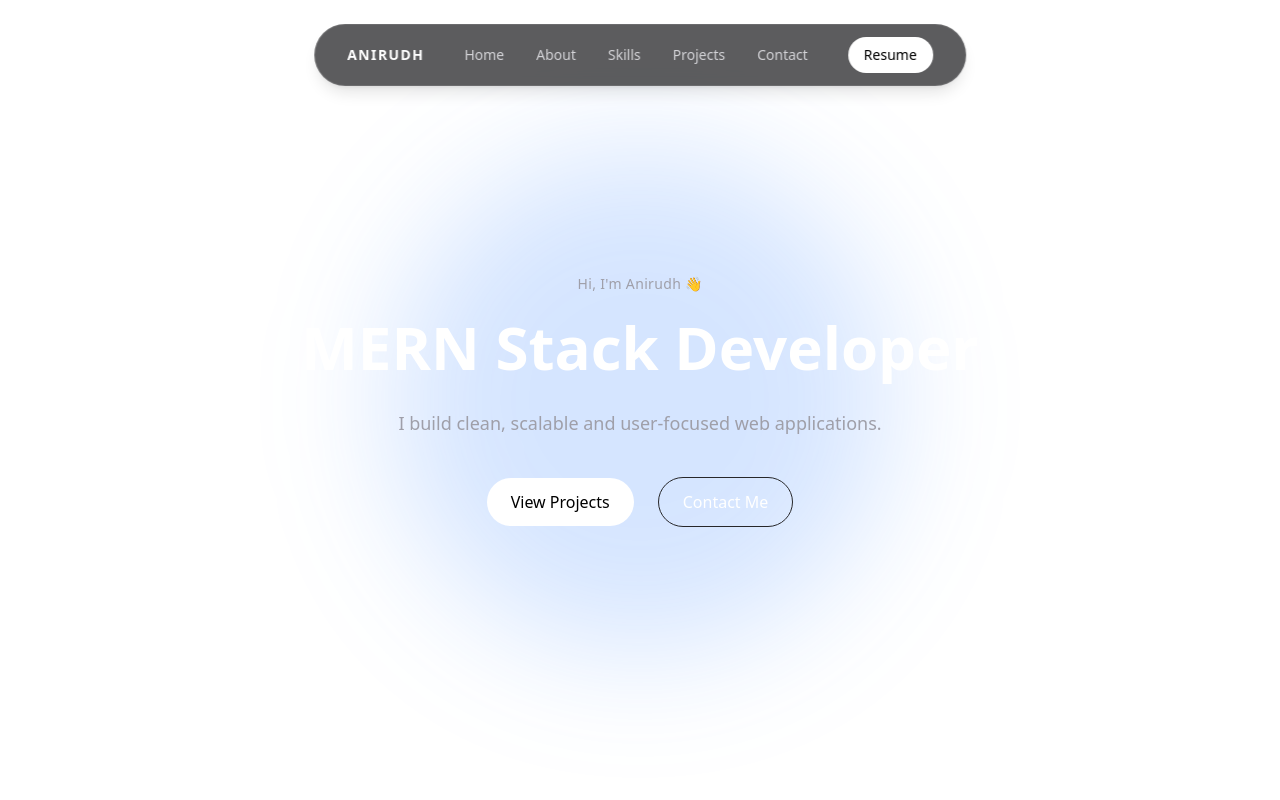
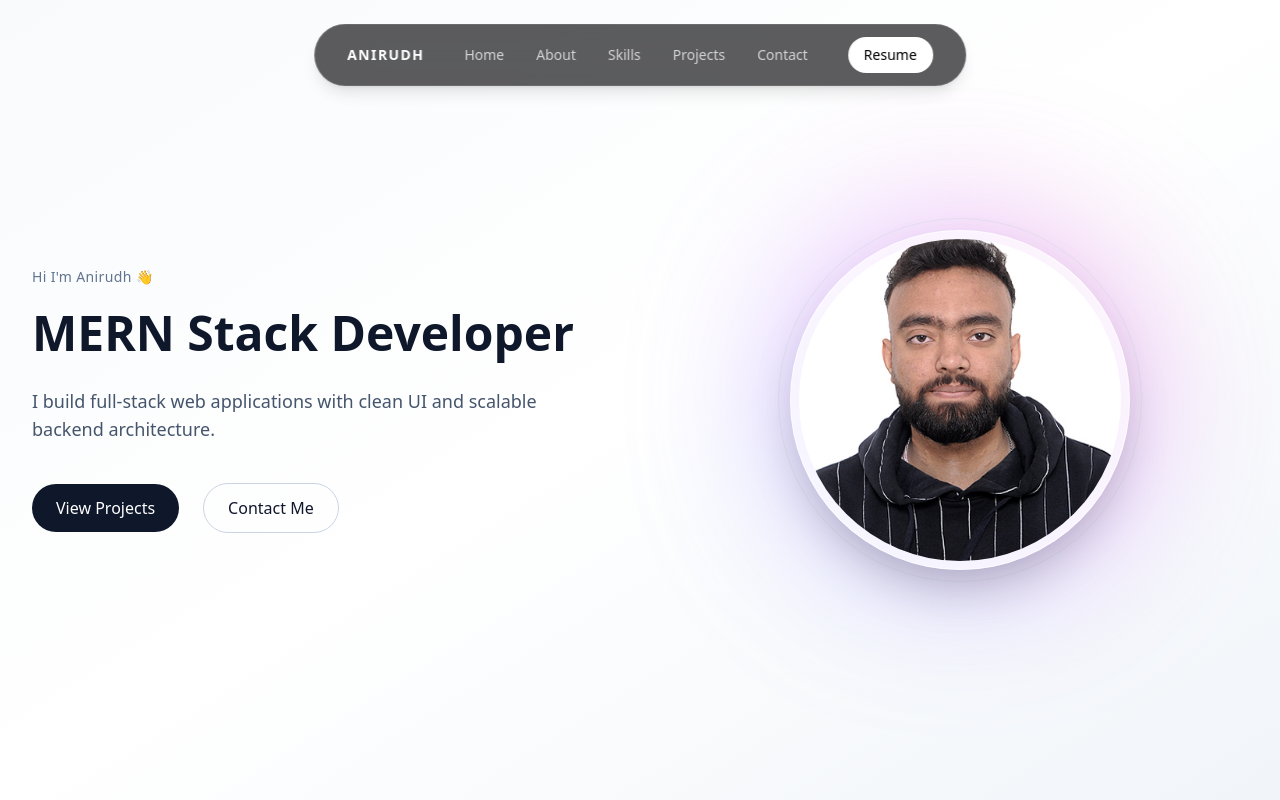
Before and after one commit to anirudh-1404/MyPortfolio, a React (Vite) app: page / in a window 1280 px wide. Built offline with nearby package versions, Linux system fonts and the light colour scheme.

Commit message:
completed hero section

```diff
--- a/src/components/Hero.jsx
+++ b/src/components/Hero.jsx
@@ -2,41 +2,51 @@ import React from "react";
 
 const Hero = () => {
   return (
-    <section className="min-h-screen flex items-center justify-center relative overflow-hidden">
-      {/* Glow / Background */}
-      <div
-        className="absolute top-1/2 left-1/2
-                      -translate-x-1/2 -translate-y-1/2
-                      w-[500px] h-[500px]
-                      bg-blue-500/20
-                      rounded-full blur-3xl
-                      -z-10"
-      ></div>
-
-      {/* Content */}
-      <div className="max-w-4xl mx-auto px-6 text-center z-10">
-        <p className="text-sm text-zinc-400 tracking-wide mb-4">
-          Hi, I'm Anirudh 👋
+    <>
+      <section className="min-h-screen bg-gradient-to-br from-slate-50 via-white to-slate-100 flex items-center relative overflow-hidden">
+        <div className="max-w-7xl mx-auto px-6 grid grid-cols-1 md:grid-cols-2 items-center gap-16">
+          {/* left */}
+          <div>
+            <p className="text-sm text-slate-500 tracking-wide mb-4">
+              Hi I'm Anirudh 👋
             </p>
 
-        <h1 className="text-4xl md:text-6xl font-bold text-white leading-tight">
+            <h1 className="text-4xl md:text-5xl font-bold text-slate-900 leading-tight">
               MERN Stack Developer
             </h1>
 
-        <p className="mt-6 text-zinc-400 text-base md:text-lg max-w-2xl mx-auto">
-          I build clean, scalable and user-focused web applications.
+            <p className="mt-6 text-slate-600 text-base md:text-lg max-w-xl">
+              I build full-stack web applications with clean UI and scalable
+              backend architecture.
             </p>
 
-        <div className="mt-10 flex items-center justify-center gap-6">
-          <div className="px-6 py-3 rounded-full bg-white text-black font-medium hover:bg-blue-500 hover:text-white transition">
+            <div className="mt-10 flex items-center gap-6">
+              <div className="px-6 py-3 rounded-full bg-slate-900 text-white font-medium hover:bg-blue-600 transition cursor-pointer">
                 View Projects
               </div>
-          <div className="px-6 py-3 rounded-full border border-zinc-800 text-white hover:bg-white hover:text-black transition">
+              <div className="px-6 py-3 rounded-full border border-slate-300 text-slate-900 hover:bg-slate-900 hover:text-white transition cursor-pointer">
                 Contact Me
               </div>
             </div>
           </div>
+
+          {/* right image */}
+          <div className="relative mx-auto w-[260px] h-[260px] md:w-[340px] md:h-[340px]">
+            <div className="absolute inset-0 rounded-full bg-gradient-to-tr from-blue-400 via-purple-400 to-pink-400 blur-[80px] opacity-60"></div>
+
+            <div className="absolute -inset-3 rounded-full border border-slate-300/40"></div>
+
+            <div className="relative w-full h-full rounded-full bg-white/70 backdrop-blur-xl border border-white/60 p-2 shadow-2xl">
+              <img
+                src="src/assets/profile_picture.jpeg"
+                alt="Anirudh Joshi"
+                className="w-full h-full object-cover rounded-full grayscale-[30%] hover:grayscale-0 transition duration-500"
+              />
+            </div>
+          </div>
+        </div>
       </section>
+    </>
   );
 };
 
```
Also changed, not shown: src/assets/profile_picture.jpeg (added). Lines whose indentation alone changed are shown as unchanged.
